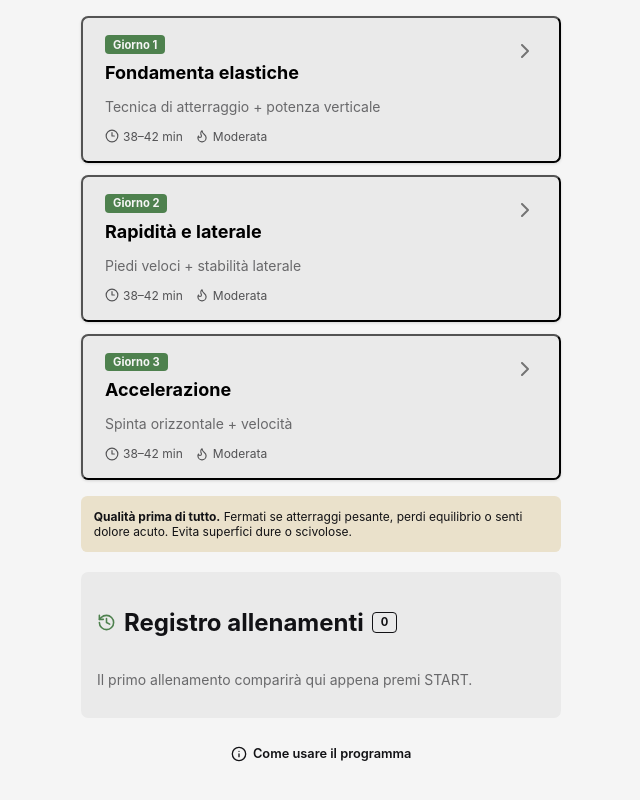
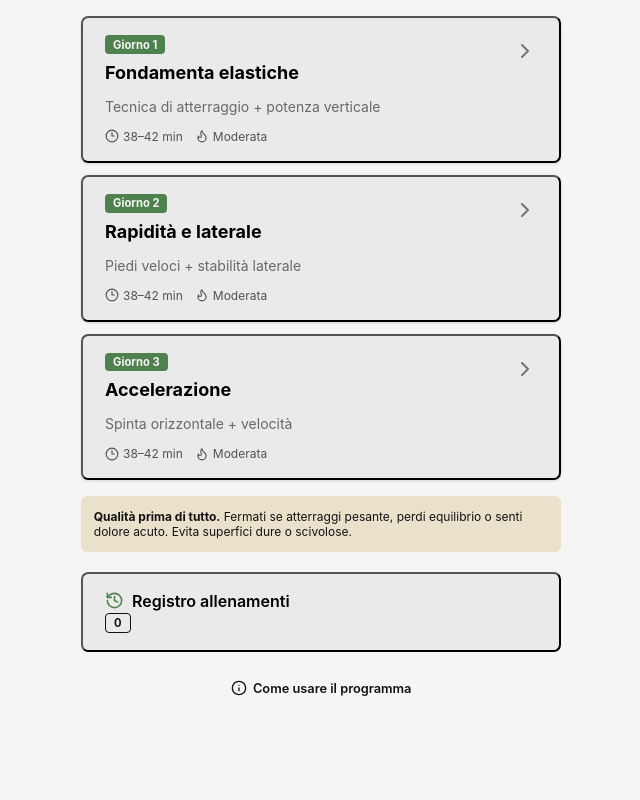
Before and after one commit to Maurizio-7887/Pliometric-Training, a React (Vite) app: page / in a window 1280 px wide. Shown: the part 580-1380 px from the top of the page, without its empty margins (319-959 px from the left). After the commit the page ends 1324 px from the top, so only its background shows below. Built offline with nearby package versions, Linux system fonts and the light colour scheme.

Commit message:
Sposta il registro allenamenti in una schermata dedicata invece di mostrarlo sempre in home

```diff
--- a/src/App.tsx
+++ b/src/App.tsx
@@ -1,5 +1,5 @@
 import { useCallback, useEffect, useMemo, useState } from 'react';
-import { Dumbbell, Footprints, Gauge, Info, Zap } from 'lucide-react';
+import { ArrowLeft, Dumbbell, Footprints, Gauge, History, Info, Zap } from 'lucide-react';
 import { workouts } from './data';
 import type { SessionLog, Workout } from './types';
 import { WorkoutList } from './components/WorkoutList';
@@ -8,7 +8,7 @@ import { GuidedTimer } from './components/GuidedTimer';
 import { WorkoutHistory } from './components/WorkoutHistory';
 import { handleSpotifyRedirect } from './spotifyAuth';
 
-type View = 'home' | 'detail' | 'timer';
+type View = 'home' | 'detail' | 'timer' | 'history';
 const STORAGE_KEY = 'scatto-forza-30-progress';
 const LOG_KEY = 'scatto-forza-30-session-log';
 
@@ -65,13 +65,14 @@ export default function App() {
   if (!ready) return <div className="h-screen flex items-center justify-center"><span className="loading loading-spinner loading-lg text-primary" /></div>;
   if (view === 'timer' && selected) return <main className="max-w-lg mx-auto p-4"><GuidedTimer workout={selected} onExit={() => setView('detail')} onStart={startSession} onComplete={completeSession} /></main>;
   if (view === 'detail' && selected) return <main className="max-w-lg mx-auto p-4"><WorkoutDetail workout={selected} onBack={() => setView('home')} onStart={() => setView('timer')} /></main>;
+  if (view === 'history') return <main className="max-w-lg mx-auto p-4 space-y-4"><button className="btn btn-ghost btn-sm" onClick={() => setView('home')}><ArrowLeft size={18} /> Programma</button><WorkoutHistory logs={logs} /></main>;
 
   return <main className="max-w-lg mx-auto p-4 pb-10 space-y-5">
     <section className="card bg-primary text-primary-content overflow-hidden"><div className="card-body p-5 relative"><div className="absolute right-3 top-3 opacity-20"><Zap size={90} /></div><span className="badge">PROGRAMMA 30 GIORNI</span><h1 className="text-2xl font-bold max-w-xs">Potenza gambe, rapidità e velocità</h1><p className="text-primary-content/75 text-sm">12 sedute guidate · corpo libero · 35–42 minuti</p><div className="mt-2"><div className="flex justify-between text-xs"><span>{doneCount}/12 completati</span><span>{progress}%</span></div><progress className="progress w-full" value={progress} max="100" /></div></div></section>
     <button className="card bg-base-200 w-full text-left border border-primary/30" onClick={() => open(nextWorkout)}><div className="card-body p-4"><div className="flex items-center justify-between"><div><span className="badge badge-secondary">PROSSIMO</span><h2 className="font-bold text-lg mt-2">S{nextWorkout.week} · G{nextWorkout.day} — {nextWorkout.title}</h2><p className="text-sm text-base-content/60">{nextWorkout.duration} · {nextWorkout.focus}</p></div><span className="btn btn-primary btn-circle"><Zap /></span></div></div></button>
     <div className="grid grid-cols-3 gap-2 text-center"><div className="stat bg-base-200 rounded-box p-3"><Dumbbell className="mx-auto text-primary" /><div className="text-xs mt-1">Potenza</div></div><div className="stat bg-base-200 rounded-box p-3"><Footprints className="mx-auto text-primary" /><div className="text-xs mt-1">Rapidità</div></div><div className="stat bg-base-200 rounded-box p-3"><Gauge className="mx-auto text-primary" /><div className="text-xs mt-1">Velocità</div></div></div>
     <WorkoutList workouts={workouts} selectedWeek={week} onWeek={setWeek} onOpen={open} completed={completed} />
-    <WorkoutHistory logs={logs} />
+    <button className="card bg-base-200 w-full text-left" onClick={() => setView('history')}><div className="card-body p-4 flex-row items-center justify-between"><div className="flex items-center gap-2"><History size={19} className="text-primary" /><span className="font-semibold">Registro allenamenti</span></div><span className="badge badge-outline">{logs.length}</span></div></button>
     <button className="btn btn-ghost btn-sm w-full" onClick={() => setInfo(v => !v)}><Info size={16} /> Come usare il programma</button>
     {info && <div className="card bg-base-200"><div className="card-body p-4 text-sm space-y-2"><p><strong>1.</strong> Collega le cuffiette prima di premere START.</p><p><strong>2.</strong> Usa prato regolare, pista o pavimento sportivo; non asfalto.</p><p><strong>3.</strong> Mantieni almeno 48 ore tra le sedute. Se hai una gara o un lavoro di sprint intenso, non sommare questa seduta nello stesso giorno.</p><p><strong>4.</strong> Il corpetto è facoltativo e indicato solo in due esercizi: 3–5% del peso corporeo, esclusivamente con tecnica solida.</p><p><strong>5.</strong> Il timer stima il tempo per le ripetizioni: se termini prima, resta fermo e recupera.</p></div></div>}
   </main>;
```
Also changed, not shown: 3 other files (tests, documents, lock files or other folders).
